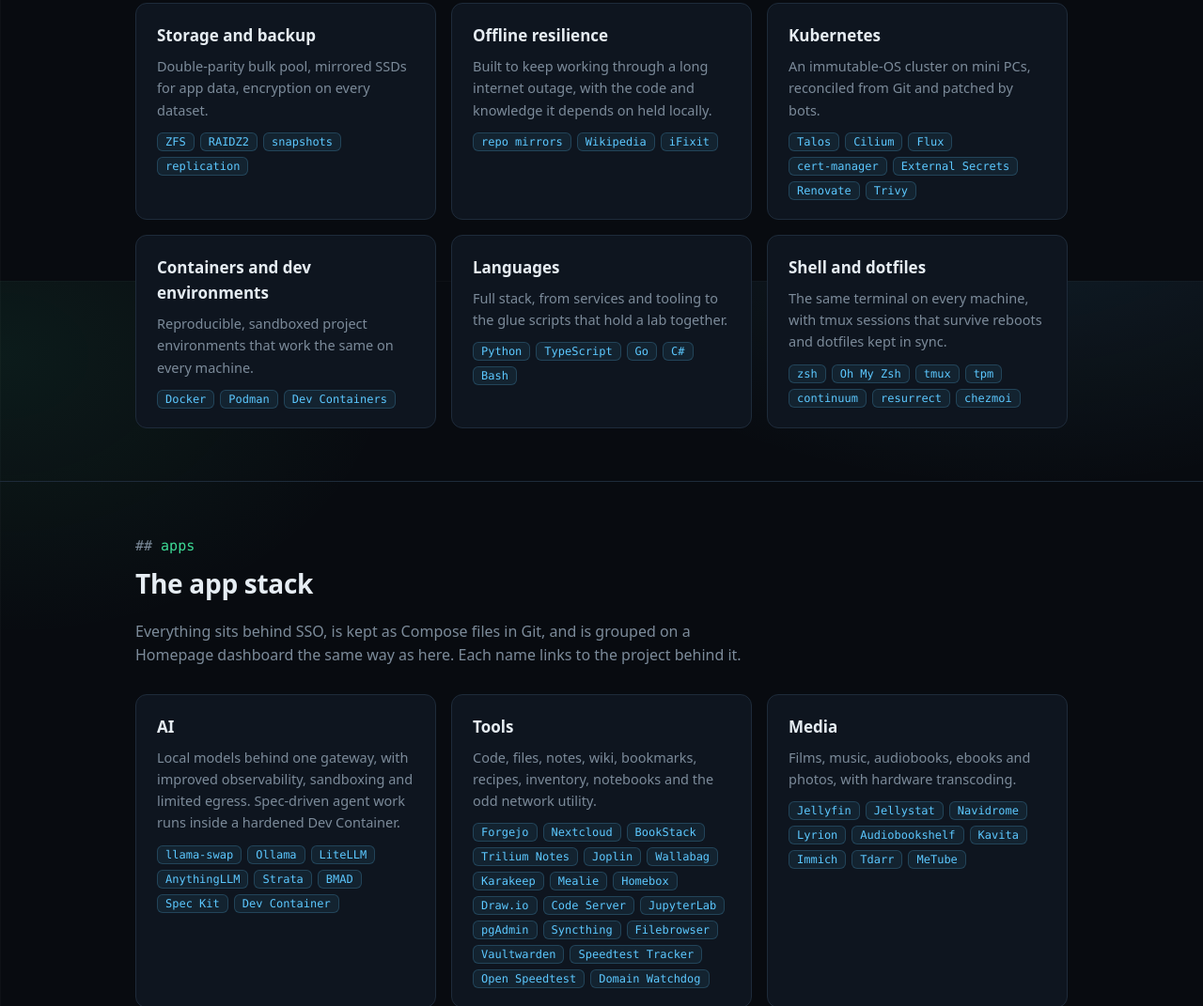
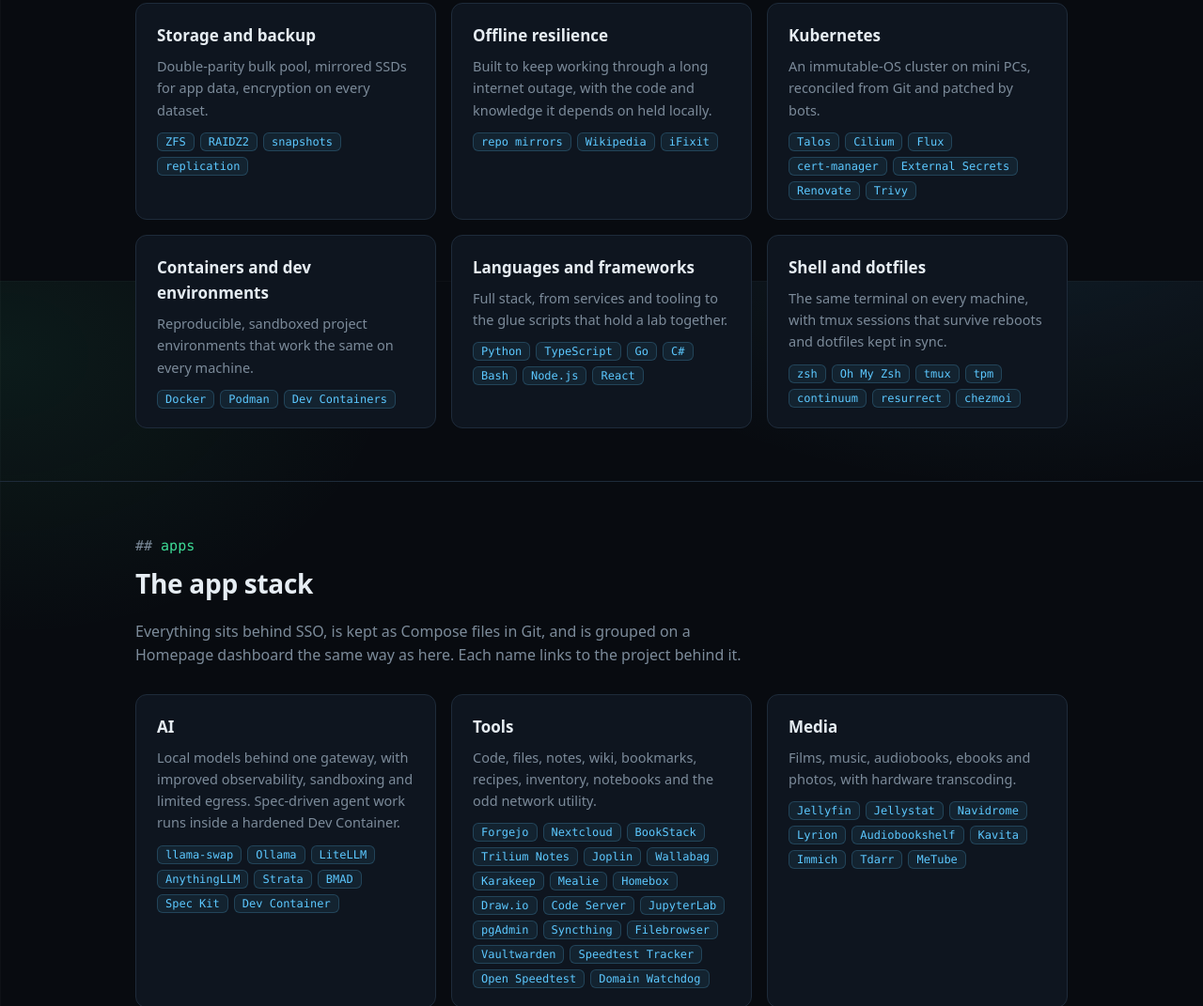
Before and after one commit to mselin/mselin.github.io, a plain HTML site: page index.html in a window 1280 px wide. Shown: the part 2901-3972 px from the top of the page at 94% size. Drawn offline with Linux system fonts and the light colour scheme.

Commit message:
Add Node.js and React to languages and frameworks
Co-Authored-By: Claude Fable 5.2 <noreply@anthropic.com>
Claude-Session: https://claude.ai/code/session_013DgN9N6MedXYU6Hmksz994

```diff
--- a/index.html
+++ b/index.html
@@ -189,7 +189,7 @@
     <div class="card"><h3>Offline resilience</h3><p>Built to keep working through a long internet outage, with the code and knowledge it depends on held locally.</p><div class="tags"><span>repo mirrors</span><span>Wikipedia</span><span>iFixit</span></div></div>
     <div class="card"><h3>Kubernetes</h3><p>An immutable-OS cluster on mini PCs, reconciled from Git and patched by bots.</p><div class="tags"><a href="https://github.com/siderolabs/talos">Talos</a><a href="https://github.com/cilium/cilium">Cilium</a><a href="https://github.com/fluxcd/flux2">Flux</a><a href="https://github.com/cert-manager/cert-manager">cert-manager</a><a href="https://github.com/external-secrets/external-secrets">External Secrets</a><a href="https://github.com/renovatebot/renovate">Renovate</a><a href="https://github.com/aquasecurity/trivy">Trivy</a></div></div>
     <div class="card"><h3>Containers and dev environments</h3><p>Reproducible, sandboxed project environments that work the same on every machine.</p><div class="tags"><a href="https://github.com/moby/moby">Docker</a><a href="https://github.com/containers/podman">Podman</a><a href="https://github.com/devcontainers/spec">Dev Containers</a></div></div>
-    <div class="card"><h3>Languages</h3><p>Full stack, from services and tooling to the glue scripts that hold a lab together.</p><div class="tags"><a href="https://github.com/python/cpython">Python</a><a href="https://github.com/microsoft/TypeScript">TypeScript</a><a href="https://github.com/golang/go">Go</a><a href="https://github.com/dotnet/csharplang">C#</a><span>Bash</span></div></div>
+    <div class="card"><h3>Languages and frameworks</h3><p>Full stack, from services and tooling to the glue scripts that hold a lab together.</p><div class="tags"><a href="https://github.com/python/cpython">Python</a><a href="https://github.com/microsoft/TypeScript">TypeScript</a><a href="https://github.com/golang/go">Go</a><a href="https://github.com/dotnet/csharplang">C#</a><span>Bash</span><a href="https://github.com/nodejs/node">Node.js</a><a href="https://github.com/facebook/react">React</a></div></div>
     <div class="card"><h3>Shell and dotfiles</h3><p>The same terminal on every machine, with tmux sessions that survive reboots and dotfiles kept in sync.</p><div class="tags"><a href="https://github.com/zsh-users/zsh">zsh</a><a href="https://github.com/ohmyzsh/ohmyzsh">Oh My Zsh</a><a href="https://github.com/tmux/tmux">tmux</a><a href="https://github.com/tmux-plugins/tpm">tpm</a><a href="https://github.com/tmux-plugins/tmux-continuum">continuum</a><a href="https://github.com/tmux-plugins/tmux-resurrect">resurrect</a><a href="https://github.com/twpayne/chezmoi">chezmoi</a></div></div>
   </div>
 </div></section>
```
